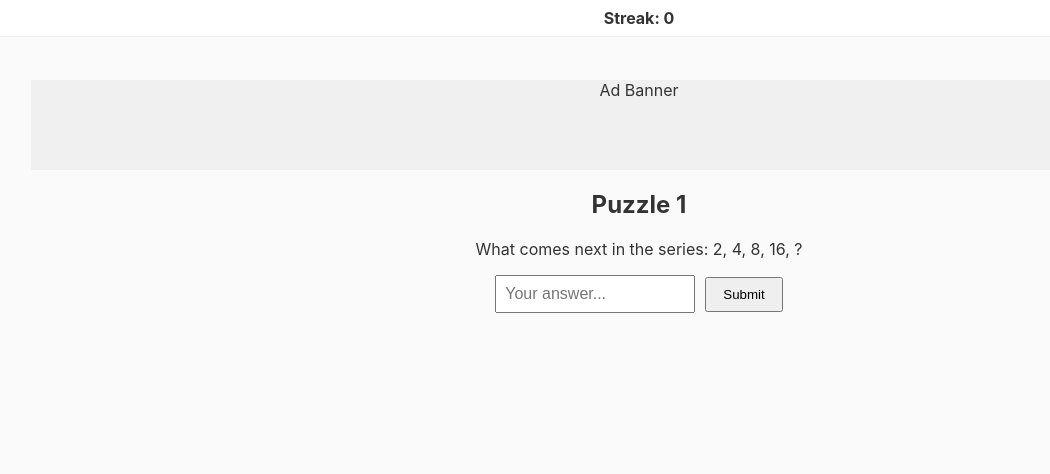
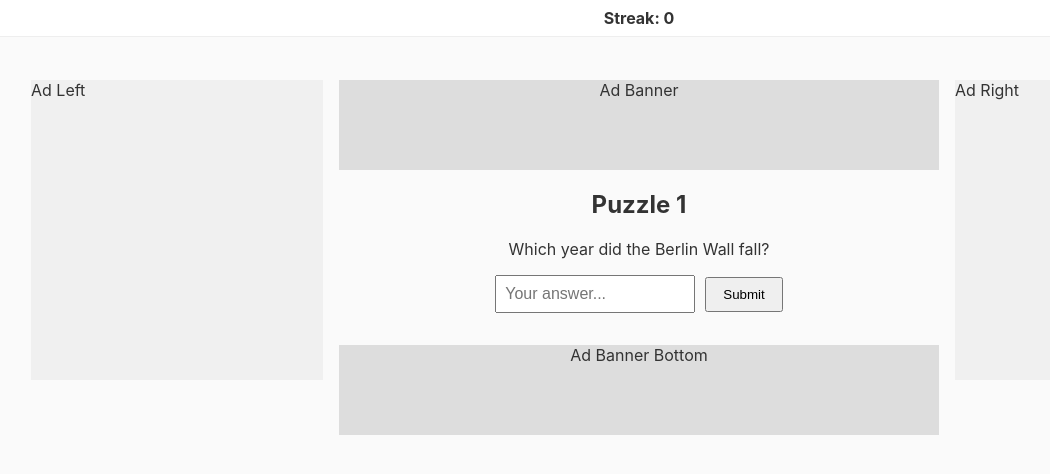
Before and after one commit to justinchase1984/mind-sprint, a Next.js app: page /puzzle/1 in a window 1280 px wide. Shown: the top 474 px of the page, without its empty margins (1-1051 px from the left). Built offline with nearby package versions, Linux system fonts and the light colour scheme.

Commit message:
Update [id].tsx

```diff
--- a/pages/puzzle/[id].tsx
+++ b/pages/puzzle/[id].tsx
@@ -5,16 +5,26 @@ import { useState, useEffect, FormEvent } from 'react';
 import Link from 'next/link';
 
 const puzzles = [
-  { question: 'What comes next in the series: 2, 4, 8, 16, ?', answer: '32' },
-  { question: 'Who won the FIFA World Cup in 2022?', answer: 'argentina' },
-  { question: 'Capital city of Japan?', answer: 'tokyo' },
-  { question: 'Unscramble: TCA', answer: 'cat' },
-  { question: 'Which day comes after Monday?', answer: 'tuesday' },
-  { question: 'What is 5 + 3?', answer: '8' },
-  { question: 'What color is the sky on a clear day?', answer: 'blue' },
-  { question: 'Which animal is known as man’s best friend?', answer: 'dog' },
-  { question: 'How many continents are there on Earth?', answer: '7' },
-  { question: 'Which planet is known as the Red Planet?', answer: 'mars' },
+  { question: 'Which year did the Berlin Wall fall?', answer: '1989' },
+  { question: 'Who was the first female Prime Minister of the UK?', answer: 'margaret thatcher' },
+  { question: 'Which country has won the most FIFA World Cups?', answer: 'brazil' },
+  { question: 'What is the capital of Australia?', answer: 'canberra' },
+  { question: 'In what year did “Friends” first premiere on TV?', answer: '1994' },
+  { question: 'What chemical element has the symbol “Au”?', answer: 'gold' },
+  { question: 'Who wrote “1984” and “Animal Farm”?', answer: 'george orwell' },
+  { question: 'Which band released the album “Dark Side of the Moon”?', answer: 'pink floyd' },
+  { question: 'Which movie won Best Picture at the 2020 Oscars?', answer: 'parasite' },
+  { question: 'What is the 12th Fibonacci number?', answer: '144' },
+  { question: 'Which city hosted the 2016 Summer Olympics?', answer: 'rio de janeiro' },
+  { question: 'Which company acquired LinkedIn in 2016?', answer: 'microsoft' },
+  { question: 'The Mona Lisa is on display at which museum?', answer: 'the louvre' },
+  { question: 'In Greek myth, who is the god of the sea?', answer: 'poseidon' },
+  { question: 'What language is primarily spoken in Brazil?', answer: 'portuguese' },
+  { question: 'What is the largest mammal on Earth?', answer: 'blue whale' },
+  { question: 'What is the currency of Japan?', answer: 'yen' },
+  { question: 'Which festival is known as the “Festival of Lights” in India?', answer: 'diwali' },
+  { question: 'What vitamin is produced when skin is exposed to sunlight?', answer: 'vitamin d' },
+  { question: 'How many sides does a dodecagon have?', answer: '12' },
 ];
 
 export default function PuzzlePage() {
@@ -24,7 +34,7 @@ export default function PuzzlePage() {
   const puzzle = puzzles[index];
   const [answer, setAnswer] = useState('');
 
-  // Whenever the puzzle index changes, clear the answer field
+  // clear input whenever puzzle changes
   useEffect(() => {
     setAnswer('');
   }, [index]);
@@ -51,28 +61,31 @@ export default function PuzzlePage() {
 
   const handleSubmit = (e: FormEvent<HTMLFormElement>) => {
     e.preventDefault();
-    const isCorrect = answer.trim().toLowerCase() === puzzle.answer.toLowerCase();
-    // TODO: record `isCorrect` to your scoring logic/localStorage
-
-    // Advance regardless of correctness
-    router.push(`/puzzle/${index + 2}`);
+    // record correctness here later…
+    router.push(`/puzzle/${index + 2}`); // always advance
   };
 
   return (
+    <div
+      style={{
+        display: 'grid',
+        gridTemplateColumns: '1fr minmax(auto,600px) 1fr',
+        gap: '1rem',
+        padding: '2rem',
+      }}
+    >
+      {/* Left Ad */}
+      <div style={{ background: '#f0f0f0', height: '300px' }}>Ad Left</div>
+
+      {/* Main Content */}
       <>
         <Head>
           <title>Puzzle {index + 1} | Mind Sprint</title>
           <meta name="description" content={puzzle.question} />
         </Head>
-      <main style={{ textAlign: 'center', padding: '2rem' }}>
-        {/* Mid Ad Placeholder */}
-        <div
-          style={{
-            marginBottom: '1rem',
-            height: '90px',
-            background: '#f0f0f0',
-          }}
-        >
+        <main style={{ textAlign: 'center' }}>
+          {/* Top Banner */}
+          <div style={{ marginBottom: '1rem', height: '90px', background: '#ddd' }}>
             Ad Banner
           </div>
 
@@ -95,7 +108,16 @@ export default function PuzzlePage() {
               Submit
             </button>
           </form>
+
+          {/* Bottom Banner */}
+          <div style={{ marginTop: '2rem', height: '90px', background: '#ddd' }}>
+            Ad Banner Bottom
+          </div>
         </main>
       </>
+
+      {/* Right Ad */}
+      <div style={{ background: '#f0f0f0', height: '300px' }}>Ad Right</div>
+    </div>
   );
 }
```
Lines whose indentation alone changed are shown as unchanged.
